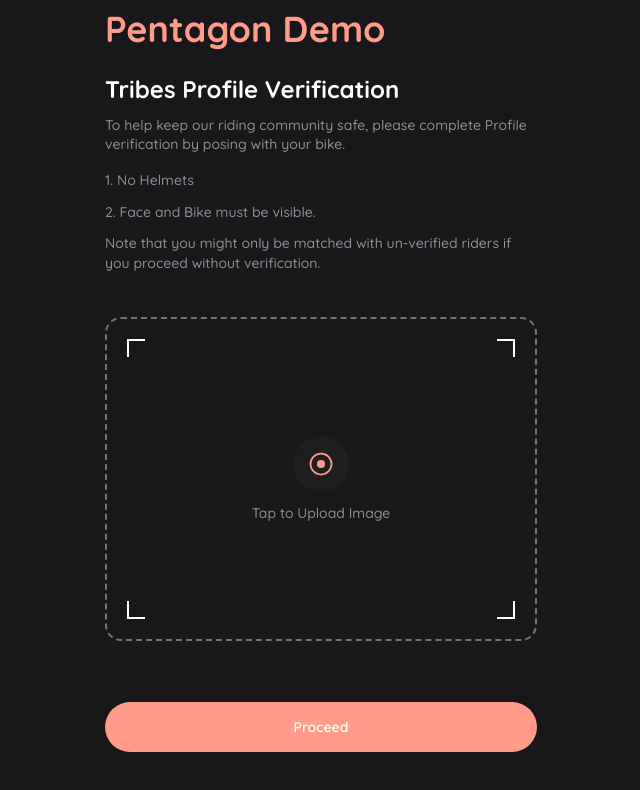
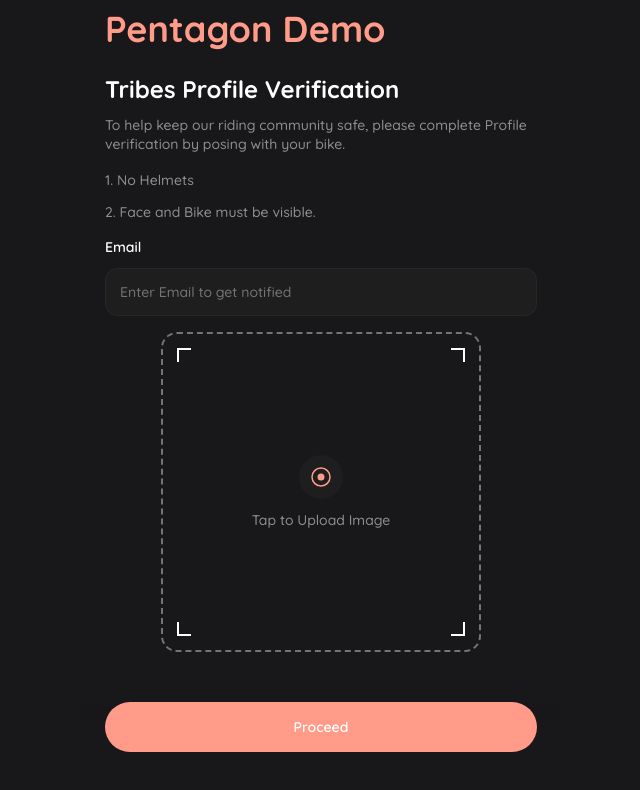
Before and after one commit to darkpiston/pentagon-demo, a Next.js app: page / in a window 1280 px wide. Shown: the top 790 px of the page, without its empty margins (319-959 px from the left). Built offline with nearby package versions, Linux system fonts and the light colour scheme.

Commit message:
Update view to add email address

```diff
--- a/app/globals.css
+++ b/app/globals.css
@@ -11,6 +11,7 @@
   --color-text-secondary: #8e8e93;
   --color-text-field-hint: #747474;
   --color-text-field-background: #1e1e1f;
+  --color-text-field-stroke: #272727;
   --color-disabled-button: #262626;
 
   --spacing-margin: 24px;
@@ -18,11 +19,14 @@
   --spacing-large: 16px;
   --spacing-medium: 6px;
 
+  --text-field-corner-radius: 12px;
+  --text-field-padding: 14px;
+
   --upload-zone-radius: 16px;
-  --upload-zone-min-height: 220px;
-  --corner-bracket-leg: 18px;
-  --corner-bracket-inset: 20px;
-  --camera-circle-size: 56px;
+  --upload-zone-max-width: 320px;
+  --corner-bracket-leg: 14px;
+  --corner-bracket-inset: 14px;
+  --camera-circle-size: 44px;
 }
 
 body {
@@ -111,11 +115,43 @@ button {
 }
 
 .upload-zone-wrapper {
-  flex: 1;
   display: flex;
   flex-direction: column;
-  justify-content: center;
-  margin-top: var(--spacing-margin);
+  gap: var(--spacing-large);
+  padding-top: var(--spacing-large);
+}
+
+.text-field {
+  display: flex;
+  flex-direction: column;
+  gap: var(--spacing-text);
+}
+
+.text-field__label {
+  font-size: 14px;
+  font-weight: 600;
+  color: var(--color-text-primary);
+}
+
+.text-field__input {
+  width: 100%;
+  padding: var(--text-field-padding);
+  border: 1px solid var(--color-text-field-stroke);
+  border-radius: var(--text-field-corner-radius);
+  background: var(--color-text-field-background);
+  color: var(--color-text-primary);
+  font: inherit;
+  font-weight: 500;
+  outline: none;
+}
+
+.text-field__input::placeholder {
+  color: var(--color-text-field-hint);
+}
+
+.text-field__input:disabled {
+  opacity: 0.6;
+  cursor: default;
 }
 
 .upload-zone {
@@ -123,9 +159,10 @@ button {
   display: flex;
   align-items: center;
   justify-content: center;
+  align-self: center;
   width: 100%;
-  aspect-ratio: 4 / 3;
-  min-height: var(--upload-zone-min-height);
+  max-width: var(--upload-zone-max-width);
+  aspect-ratio: 1;
   border: 2px dashed var(--color-text-field-hint);
   border-radius: var(--upload-zone-radius);
   transition: transform 0.14s ease-in-out;
--- a/app/page.tsx
+++ b/app/page.tsx
@@ -4,6 +4,7 @@ import { useState } from "react";
 import LoadingIndicator from "./components/LoadingIndicator";
 
 export default function ProfileVerificationPage() {
+  const [email, setEmail] = useState("");
   const [isRequestInFlight, setIsRequestInFlight] = useState(false);
 
   const handleProceed = async () => {
@@ -34,13 +35,26 @@ export default function ProfileVerificationPage() {
         <section className="rules">
           <p>1. No Helmets</p>
           <p>2. Face and Bike must be visible.</p>
-          <p>
-            Note that you might only be matched with un-verified riders if you
-            proceed without verification.
-          </p>
         </section>
 
         <div className="upload-zone-wrapper">
+          <div className="text-field">
+            <label className="text-field__label" htmlFor="email">
+              Email
+            </label>
+            <input
+              id="email"
+              type="email"
+              className="text-field__input"
+              placeholder="Enter Email to get notified"
+              value={email}
+              onChange={(event) => setEmail(event.target.value)}
+              disabled={isRequestInFlight}
+              autoCapitalize="none"
+              autoCorrect="off"
+            />
+          </div>
+
           <button
             type="button"
             className={`upload-zone${isRequestInFlight ? " upload-zone--disabled" : ""}`}
@@ -55,8 +69,8 @@ export default function ProfileVerificationPage() {
             <div className="upload-zone__center">
               <span className="camera-icon-circle">
                 <svg
-                  width="28"
-                  height="28"
+                  width="24"
+                  height="24"
                   viewBox="0 0 24 24"
                   fill="none"
                   aria-hidden="true"
```
